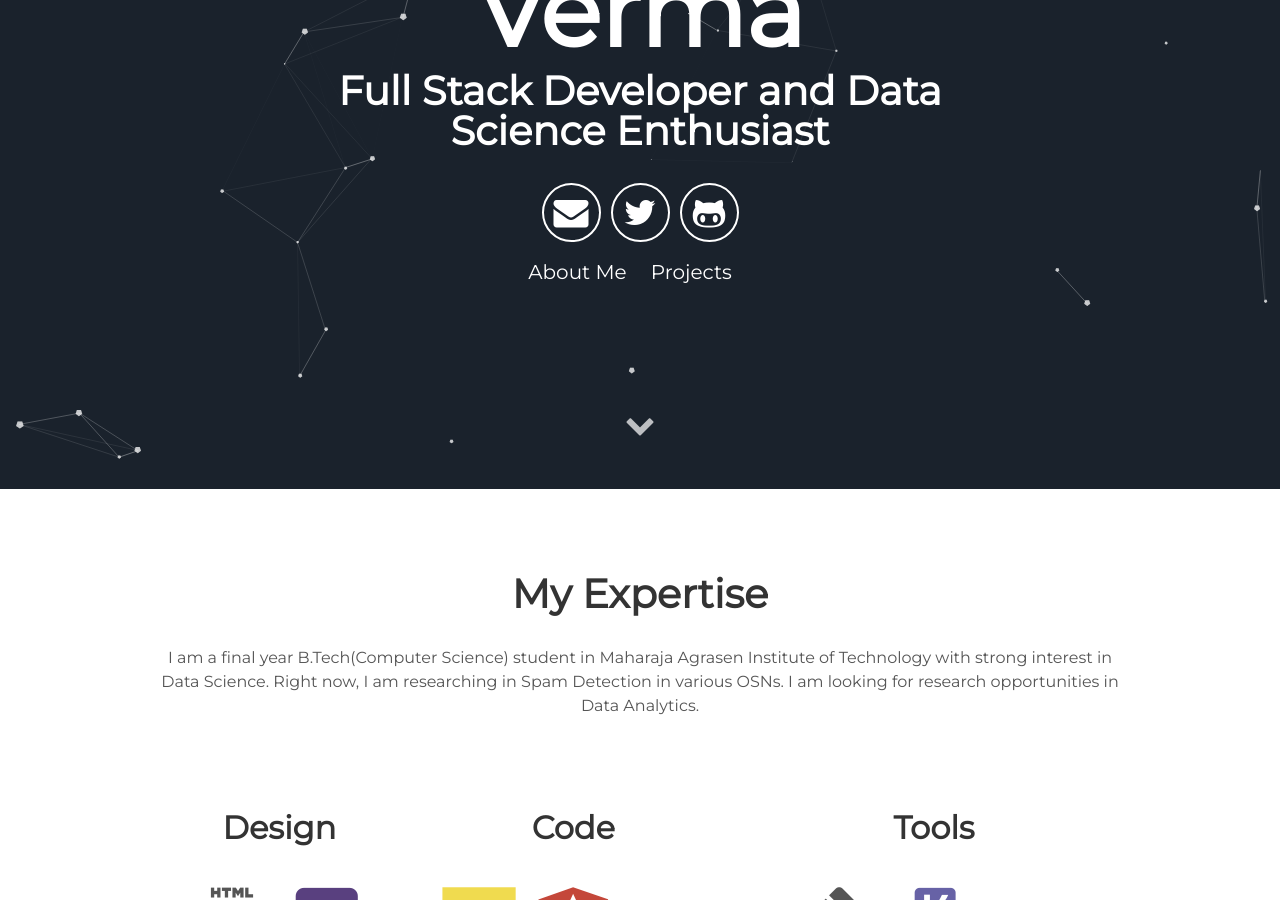
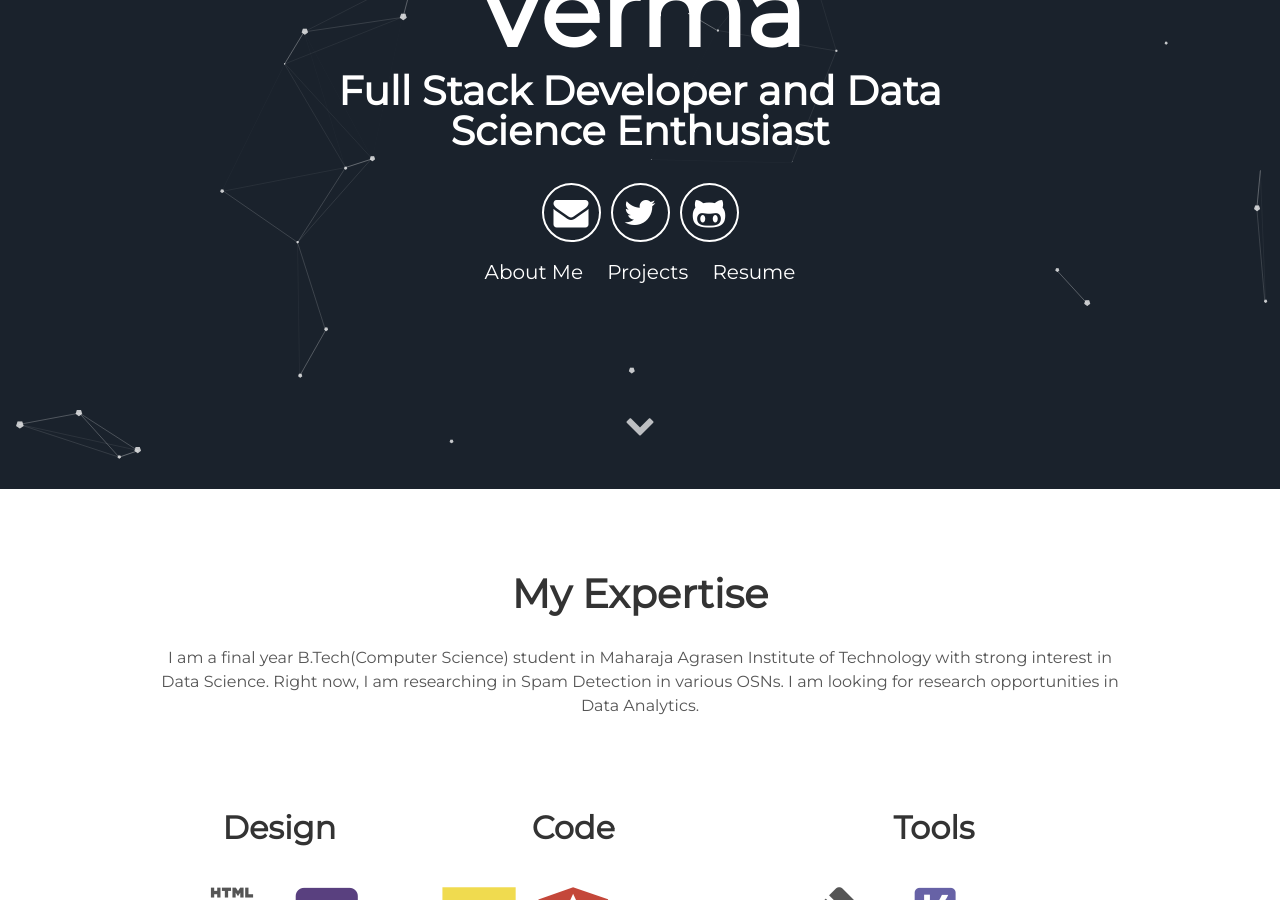
Before and after one commit to NimishVerma/NimishVerma.github.io, a Jekyll site: the page built from index.html, in a window 1280 px wide and 900 px high, scrolled down 411 px. Built offline with Jekyll 4.4.1, drawn with Linux system fonts in a browser that asks for light colours.

Commit message:
added button for resume

```diff
--- a/_includes/header.html
+++ b/_includes/header.html
@@ -12,7 +12,7 @@
       <div class="header-links">
         <a class="link" href="#about" data-scroll>About Me</a>
         <a class="link" href="#projects" data-scroll>Projects</a>
-        <a class="link" href="/download/Nimish_Verma.pdf"  download />
+        <a class="link" href="/download/Nimish_Verma.pdf"  download > Resume </a>
       </div>
   </div>
   <a class="down" href="#about" data-scroll><i class="icon fa fa-chevron-down" aria-hidden="true"></i></a>
```
